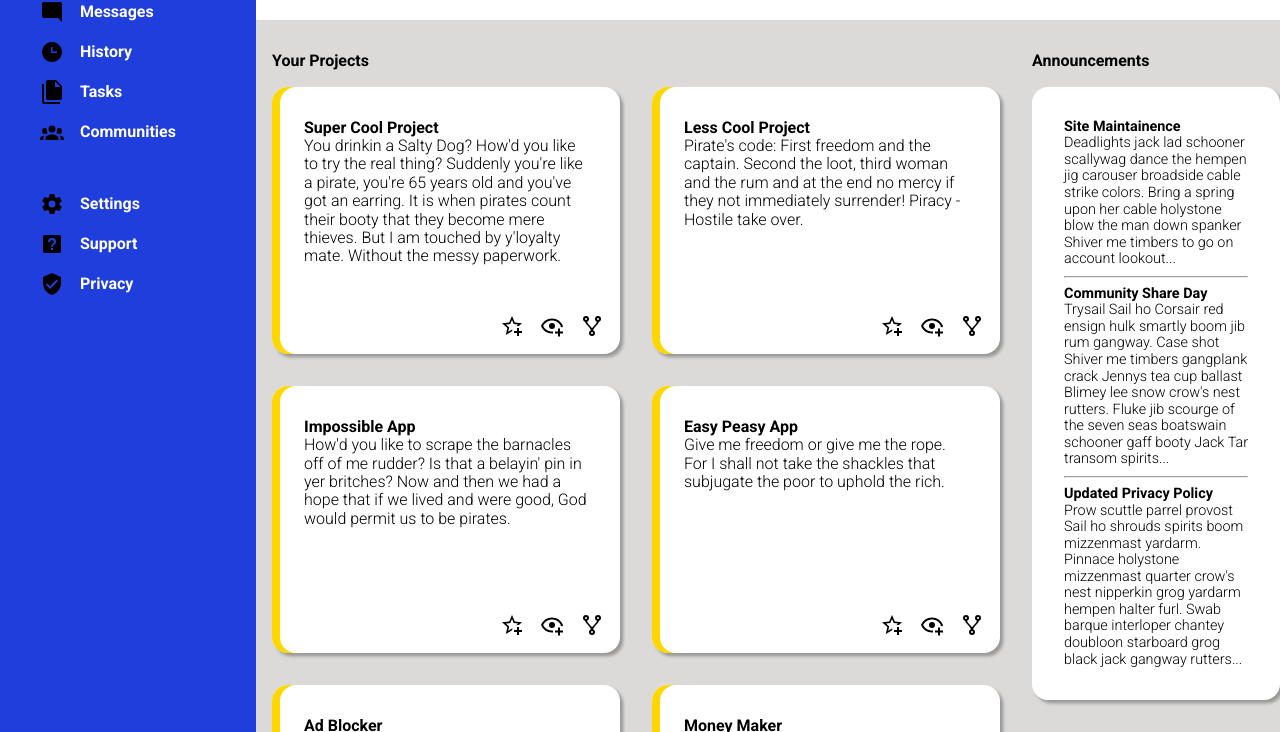
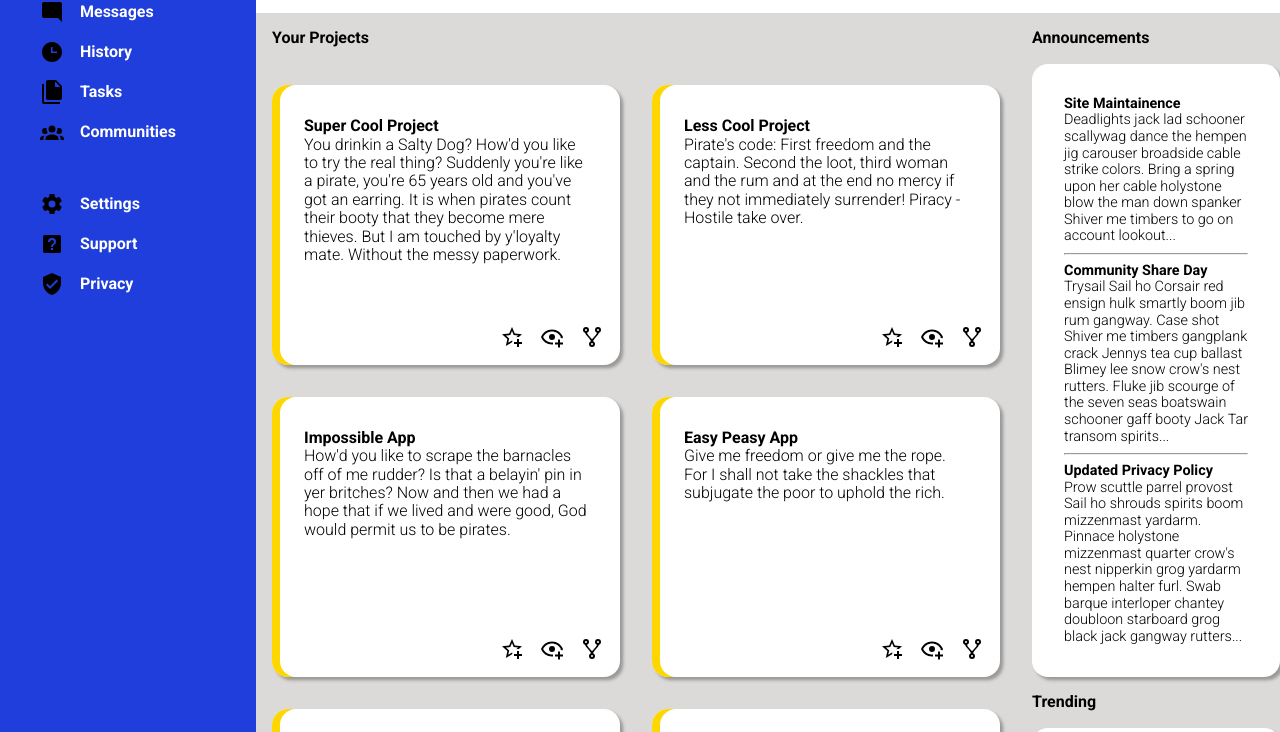
Before and after one commit to Pjaxon999/admin-dashboard, a website: page index.html in a window 1280 px wide. Shown: the part 200-932 px from the top of the page. Drawn offline with nearby package versions, Linux system fonts and the light colour scheme.

Commit message:
Add final styling touches

```diff
--- a/styles.css
+++ b/styles.css
@@ -81,6 +81,7 @@ button {
 .wrapper,
 .header,
 .right-side,
+.your-projects,
 .card-container {
     display: grid;
 }
@@ -122,8 +123,7 @@ button {
 }
 
 .content-heading {
-    padding-top: 2em;
-    padding-bottom: 1em;
+    padding-top: 1rem;
 }
 
 .profile {
@@ -144,6 +144,7 @@ button {
 
 .main {
     grid-template-rows: 1fr 7fr;
+    max-height: 100%;
 }
 
 .search-area {
@@ -171,7 +172,7 @@ button {
 }
 
 .your-projects {
-    margin-left: 1rem;
+    padding-left: 1rem;
 }
 
 .card-container {
@@ -215,6 +216,11 @@ button {
     font-size: 0.9em
 }
 
+.announcements h2,
+.trending h2 {
+    padding-bottom: 1rem;
+}
+
 .right-side {
     grid-column: 2 / 3;
     grid-row: 1 / 2;
```
